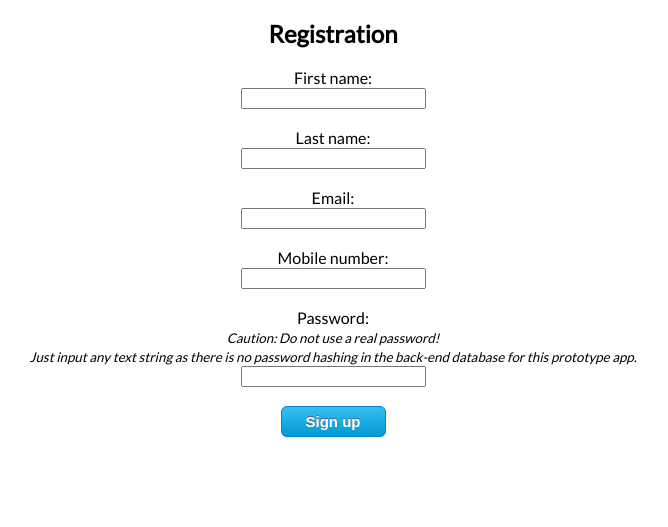
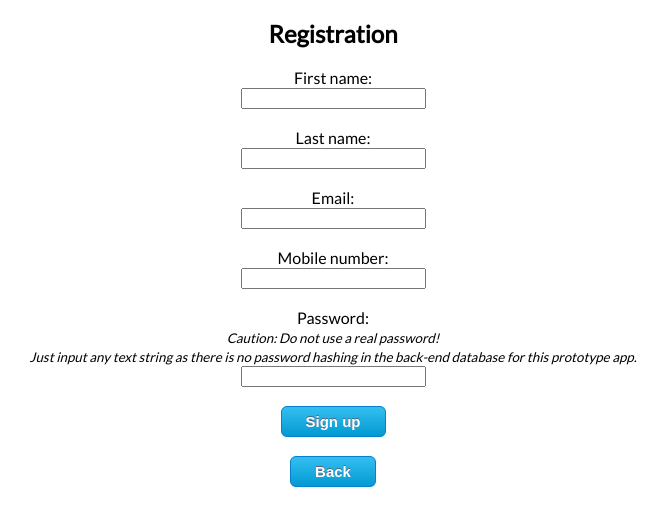
Before and after one commit to karlkws/devops-project, a plain HTML site: page public/register.html in a window 1280 px wide. Shown: the part 63-590 px from the top of the page, without its empty margins (307-975 px from the left). Drawn offline with Linux system fonts and the light colour scheme.

Commit message:
updated register html

```diff
--- a/public/register.html
+++ b/public/register.html
@@ -26,7 +26,9 @@
     <!-- Confirm password:
     <input type="password" name="cfm-password" placeholder="" required><br><br> -->
       	<!-- submit button -->
-  	<input class="myButton" type="submit" value="Sign up">
+  	<input class="myButton" type="submit" value="Sign up"><br><br>
+    <button class ="myButton" onclick="location.href='/public/login.html'">Back</button>
+
 	</form>
   </body>
 </html>
```
